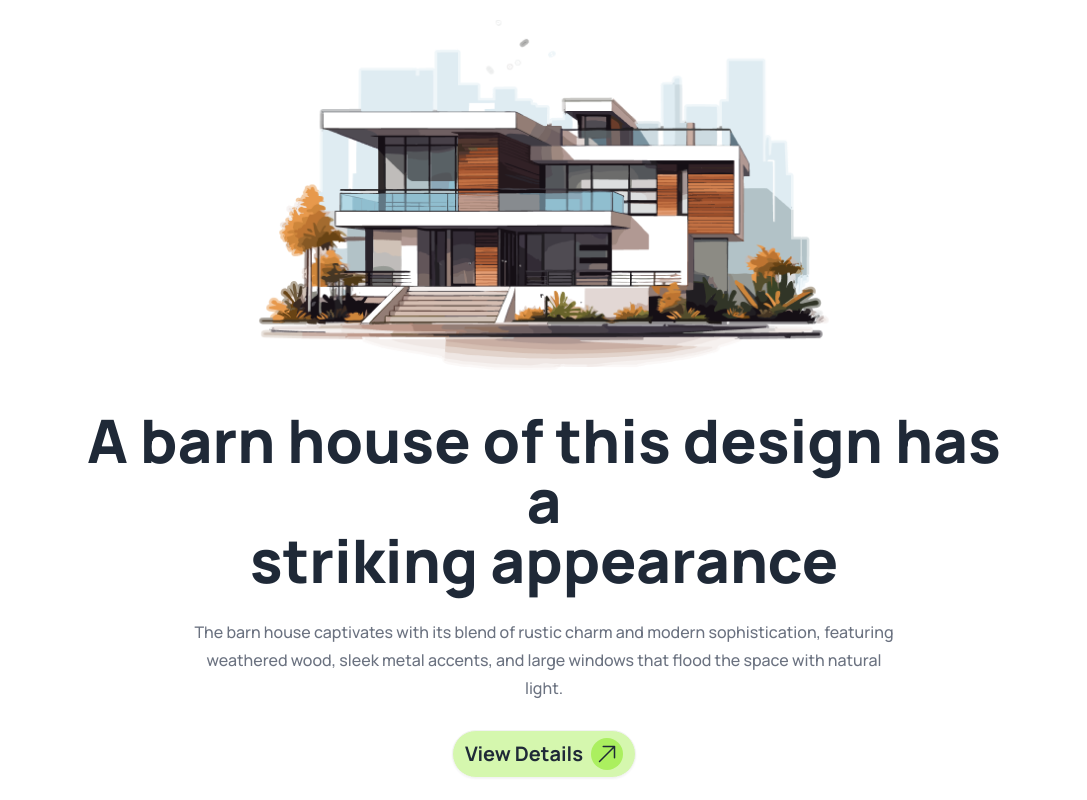
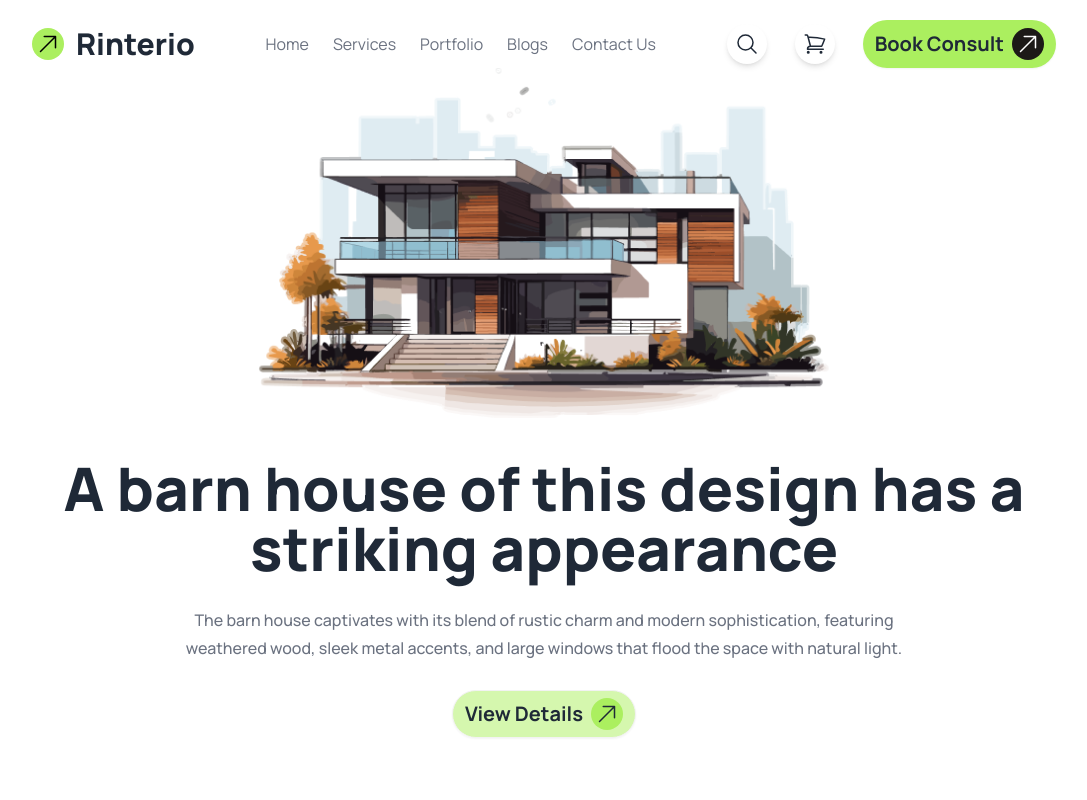
Before and after one commit to shakil200409/rinterio, a plain HTML site: page index.html in a window 1280 px wide. Shown: the top 800 px of the page, without its empty margins (96-1183 px from the left). Drawn offline with nearby package versions, Linux system fonts and the light colour scheme.

Commit message:
Edited navbar

```diff
--- a/index.html
+++ b/index.html
@@ -44,69 +44,61 @@
 
 </head>
 <body class="text-manrope">
-    <header class="sm:max-w-screen-sm md:max-w-screen-md lg:max-w-screen-lg mx-auto pt-5">
+    <header class="sm:max-w-screen-sm md:max-w-screen-md lg:max-w-screen-lg mx-auto pt-5 px-5 md:px-0">
       <!-- Navbar -->
-      <!-- <nav>
-        <div class="flex items-center justify-between">
-          <div class="flex items-center">
-            <div class="bg-brand p-1.5 rounded-full">
+      <nav class="flex items-center justify-between">
+        <div class="flex items-center gap-3">
+          <div class="bg-brand text-black rounded-full p-1">
             <svg xmlns="http://www.w3.org/2000/svg" fill="none" viewBox="0 0 24 24" stroke-width="1.5" stroke="currentColor" class="size-6">
               <path stroke-linecap="round" stroke-linejoin="round" d="m4.5 19.5 15-15m0 0H8.25m11.25 0v11.25" />
             </svg>
+
           </div>
-            <a class="ml-2 text-2xl md:text-3xl font-extrabold">Rinterio</a>
+          <h3 class="text-3xl font-extrabold">Rinterio</h3>
         </div>
-          <div class="hidden lg:flex">
-            <ul class="menu menu-horizontal px-1">
-              <li><a class="text-gray-500 hover:text-black hover:font-extrabold hover:bg-white">Home</a></li>
-              <li><a class="text-gray-500 hover:text-black hover:font-extrabold hover:bg-white">Services</a></li>
-              <li><a class="text-gray-500 hover:text-black hover:font-extrabold hover:bg-white">Portfolio</a></li>
-              <li><a class="text-gray-500 hover:text-black hover:font-extrabold hover:bg-white">Blogs</a></li>
-              <li><a class="text-gray-500 hover:text-black hover:font-extrabold hover:bg-white">Contact Us</a></li>
+        <div class="hidden lg:inline">
+          <ul class="flex items-center gap-6">
+            <li><a class="text-gray-500 hover:text-black hover:font-extrabold">Home</a></li>
+            <li><a class="text-gray-500 hover:text-black hover:font-extrabold">Services</a></li>
+            <li><a class="text-gray-500 hover:text-black hover:font-extrabold">Portfolio</a></li>
+            <li><a class="text-gray-500 hover:text-black hover:font-extrabold">Blogs</a></li>
+            <li><a class="text-gray-500 hover:text-black hover:font-extrabold">Contact Us</a></li>
+
           </ul>
         </div>
-          <div class="flex items-center">
-            <div class="hidden md:flex items-center">
-              <div class="bg-white rounded-full shadow-md p-2 mr-5">
+        <div class="md:flex items-center gap-7 hidden">
+          <div class="bg-white p-2 rounded-full shadow-md">
             <svg xmlns="http://www.w3.org/2000/svg" fill="none" viewBox="0 0 24 24" stroke-width="1.5" stroke="currentColor" class="size-6">
               <path stroke-linecap="round" stroke-linejoin="round" d="m21 21-5.197-5.197m0 0A7.5 7.5 0 1 0 5.196 5.196a7.5 7.5 0 0 0 10.607 10.607Z" />
             </svg>
+
           </div>
-              <div class="bg-white rounded-full shadow-md p-2 mr-5">
+          <div class="bg-white p-2 rounded-full shadow-md">
             <svg xmlns="http://www.w3.org/2000/svg" fill="none" viewBox="0 0 24 24" stroke-width="1.5" stroke="currentColor" class="size-6">
               <path stroke-linecap="round" stroke-linejoin="round" d="M2.25 3h1.386c.51 0 .955.343 1.087.835l.383 1.437M7.5 14.25a3 3 0 0 0-3 3h15.75m-12.75-3h11.218c1.121-2.3 2.1-4.684 2.924-7.138a60.114 60.114 0 0 0-16.536-1.84M7.5 14.25 5.106 5.272M6 20.25a.75.75 0 1 1-1.5 0 .75.75 0 0 1 1.5 0Zm12.75 0a.75.75 0 1 1-1.5 0 .75.75 0 0 1 1.5 0Z" />
             </svg>
+
+
           </div>
-              <div class="btn rounded-full px-3 bg-brand hover:bg-white hover:border-brand">
-                <a class="text-xl font-extrabold" href="#">Book Consult</a>
-                <div class="bg-stone-900 rounded-full shadow-md p-1 text-white">
+          <div class="btn rounded-full px-3 bg-brand hover:border-brand border-0 hover:bg-white hover:border hover:border-brand">
+            <a class="text-xl font-bold" href="#">Book Consult</a>
+            <div class="bg-stone-900 text-white rounded-full p-1">
               <svg xmlns="http://www.w3.org/2000/svg" fill="none" viewBox="0 0 24 24" stroke-width="1.5" stroke="currentColor" class="size-6">
                 <path stroke-linecap="round" stroke-linejoin="round" d="m4.5 19.5 15-15m0 0H8.25m11.25 0v11.25" />
               </svg>
             </div>
           </div>
         </div>
-            <div class="dropdown">
-              <div tabindex="0" role="button" class="btn rounded-full bg-white shadow-md px-3 ml-5 lg:hidden">
+        <div class="bg-white p-2 rounded-full shadow-md lg:hidden">
           <svg xmlns="http://www.w3.org/2000/svg" fill="none" viewBox="0 0 24 24" stroke-width="1.5" stroke="currentColor" class="size-6">
             <path stroke-linecap="round" stroke-linejoin="round" d="M3.75 6.75h16.5M3.75 12h16.5m-16.5 5.25h16.5" />
           </svg>
 
         </div>
-              <ul
-                tabindex="0"
-                class="menu menu-sm dropdown-content bg-base-100 rounded-box z-[1] mt-3 w-52 p-2 shadow">
-                <li><a>Item 1</a></li>
-                <li><a>Parent</a></li>
-                <li><a>Item 3</a></li>
-              </ul>
-            </div>
-          </div>
-        </div>
-      </nav> -->
+      </nav>
 
       <!-- Banner -->
-       <section class="mb-10 w-11/12 mx-auto">
+       <section class="mb-20 mx-auto">
         <!-- Banner Image -->
         <div class="mb-10">
           <img class="mx-auto" src="assets/banner.png" alt="">
@@ -115,7 +107,7 @@
         <!-- Banner Content -->
          <div class="text-center">
           <h1 class="text-3xl md:text-4xl lg:text-6xl font-extrabold">A barn house of this design has a <br> striking appearance</h1>
-          <p class="leading-7 font-medium text-gray-500 my-7 md:w-3/4 mx-auto">The barn house captivates with its blend of rustic charm and modern sophistication, featuring weathered wood, sleek metal accents, and large windows that flood the space with natural light.</p>
+          <p class="leading-7 font-medium text-gray-500 my-7 lg:w-3/4 mx-auto">The barn house captivates with its blend of rustic charm and modern sophistication, featuring weathered wood, sleek metal accents, and large windows that flood the space with natural light.</p>
           <div class="btn rounded-full px-3 bg-brand-light hover:bg-white hover:border-brand">
             <a class="text-xl font-bold" href="#">View Details</a>
             <div class="bg-brand rounded-full p-1">
@@ -268,7 +260,7 @@
     <footer class="bg-stone-950 text-white">
       <section class="sm:max-w-screen-sm md:max-w-screen-md lg:max-w-screen-lg mx-auto py-20 px-5 md:px-0">
         <!-- Footer Content -->
-        <div class="flex flex-col text-center lg:w-3/5 mx-auto items-center">
+        <div class="flex flex-col text-center lg:w-4/5 mx-auto items-center">
           <div class="flex items-center gap-3">
             <div class="bg-brand text-black rounded-full p-1">
               <svg xmlns="http://www.w3.org/2000/svg" fill="none" viewBox="0 0 24 24" stroke-width="1.5" stroke="currentColor" class="size-6">
```
Lines whose indentation alone changed are shown as unchanged.
